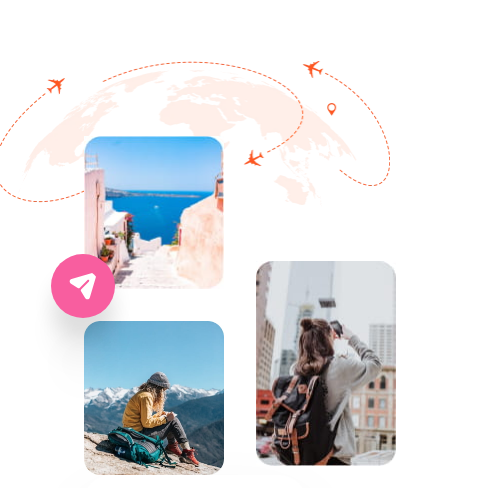
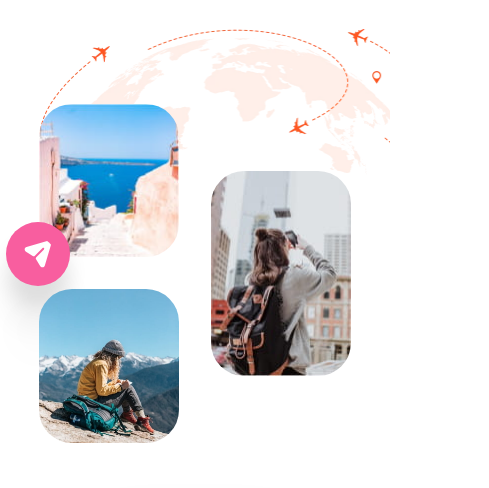
Before and after one commit to veronikagovoruha/Travlog_landing, a website: page index.html in a window 390 px wide. Shown: the part 108-596 px from the top of the page, 489 px wide, since content can reach past the window. Drawn offline with nearby package versions, Linux system fonts and the light colour scheme; files whose address does not match are found by name.

Commit message:
add hero section tablet

```diff
--- a/index.html
+++ b/index.html
@@ -70,10 +70,9 @@
                     </div>
                 </div>
                 <div class="hero__right">
-                    <!-- min-width: 834px -->
                     <div class="hero__img-planet-wrapper">
                         <picture>
-                            <source srcset="./image/hero/hero-planet@1x.webp 1x, ./image/hero/hero-planet@2x.webp 2x" width="772" height="287" media="(min-width: 768px)">
+                            <source srcset="./image/hero/hero-planet@1x.webp 1x, ./image/hero/hero-planet@2x.webp 2x" width="768" height="287" media="(min-width: 768px)">
                             <source srcset="./image/hero/hero-planet-mobile@1x.webp 1x, ./image/hero/hero-planet-mobile@2x.webp 2x" width="396" height="148"  media="(min-width: 320px)">
                             <img class="hero__img-planet" src="" alt="Planet">
                         </picture>
--- a/scss/components/_hero.scss
+++ b/scss/components/_hero.scss
@@ -5,6 +5,7 @@
 
 .hero__container{
     display: flex;
+    overflow: hidden;
 }
 
 .hero__left-link{
@@ -115,12 +116,11 @@
 //hero__right
 .hero__img-planet-wrapper{
     position: absolute;
-    // right: 0;
-    // left: 0;
 }
 
 .main__img{
     display: flex;
+    align-items: center;
     padding-top: 75px;
     margin-left: 90px;
 }
@@ -138,9 +138,6 @@
 
 .main__img-city-wrapper{
     position: relative;
-    display: flex;
-    align-items: center;
-    margin-top: 116px;
     margin-left: 32px;
 }
 
@@ -158,6 +155,16 @@
     position: absolute;
     left: 383px;
     bottom: 0
+}
+
+.main__img-mountain-wrapper{
+    position: relative;
+}
+
+.main__img-sea,
+.main__img-mountain,
+.main__img-city{
+    border-radius: 33px;
 }
 
 @media only screen and  (max-width: 1024px){
@@ -180,4 +187,40 @@
         text-align: center;
         margin: 0 auto;
     }
+
+    .hero__right{
+        margin-bottom: 64px;
+    }
+
+    .hero__btn{
+        justify-content: center;
+    }
 }
+
+@media only screen and  (max-width: 836px){
+    .hero__img-planet-wrapper{
+        right: 0;
+        left: 0;
+    }
+
+    .main__img {
+        margin-left: 0px;
+        }
+}
+
+@media only screen and  (max-width: 767px){
+    .hero{
+        padding-top: 32px;
+        padding-bottom: 32px;
+    }
+
+    .hero__right{
+        position: relative;
+    }
+
+    .hero__img-planet-wrapper{
+        right: -45px;
+    }
+
+
+}
```
Also changed, not shown: css/style.css, 1 other file.
